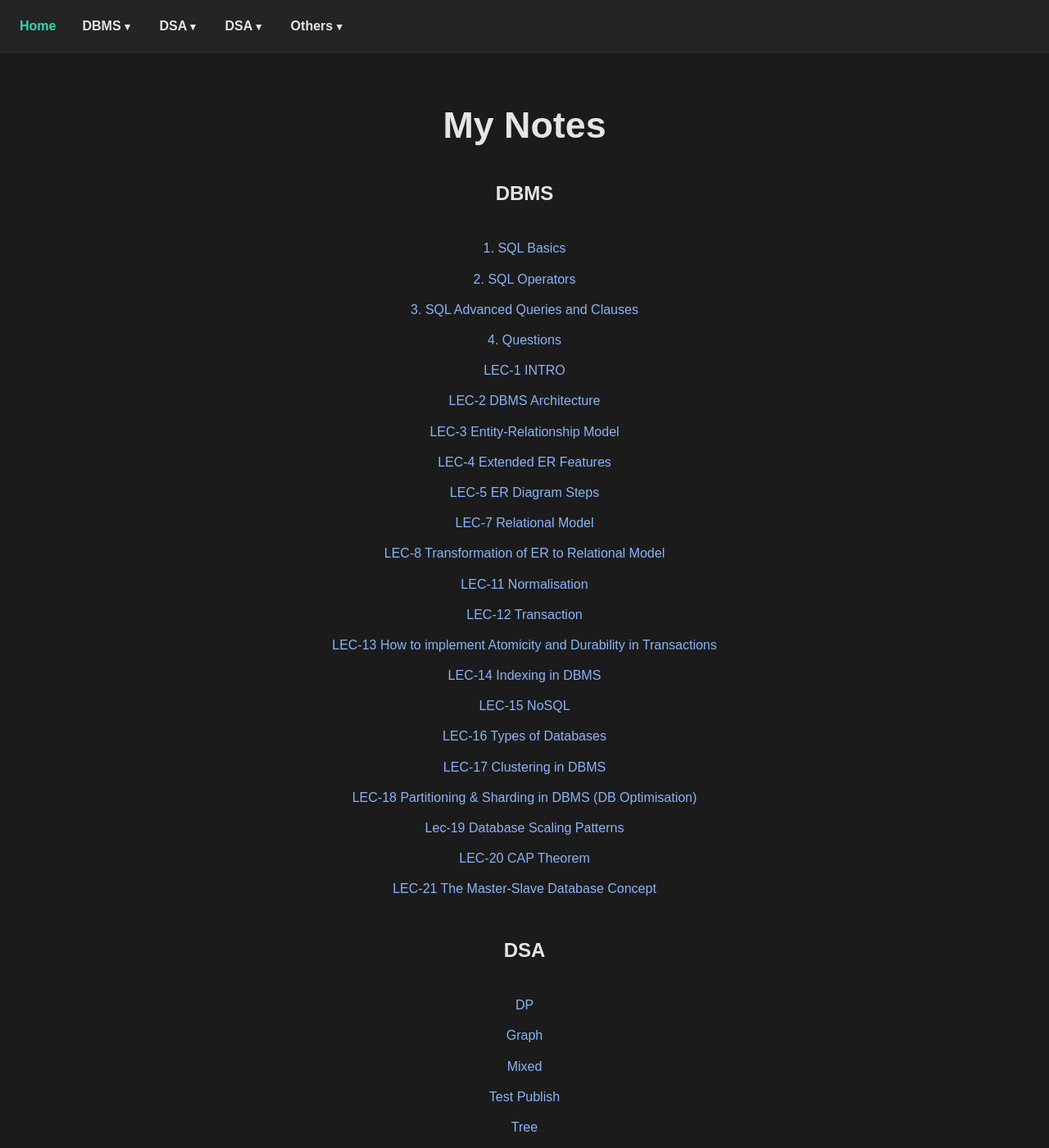
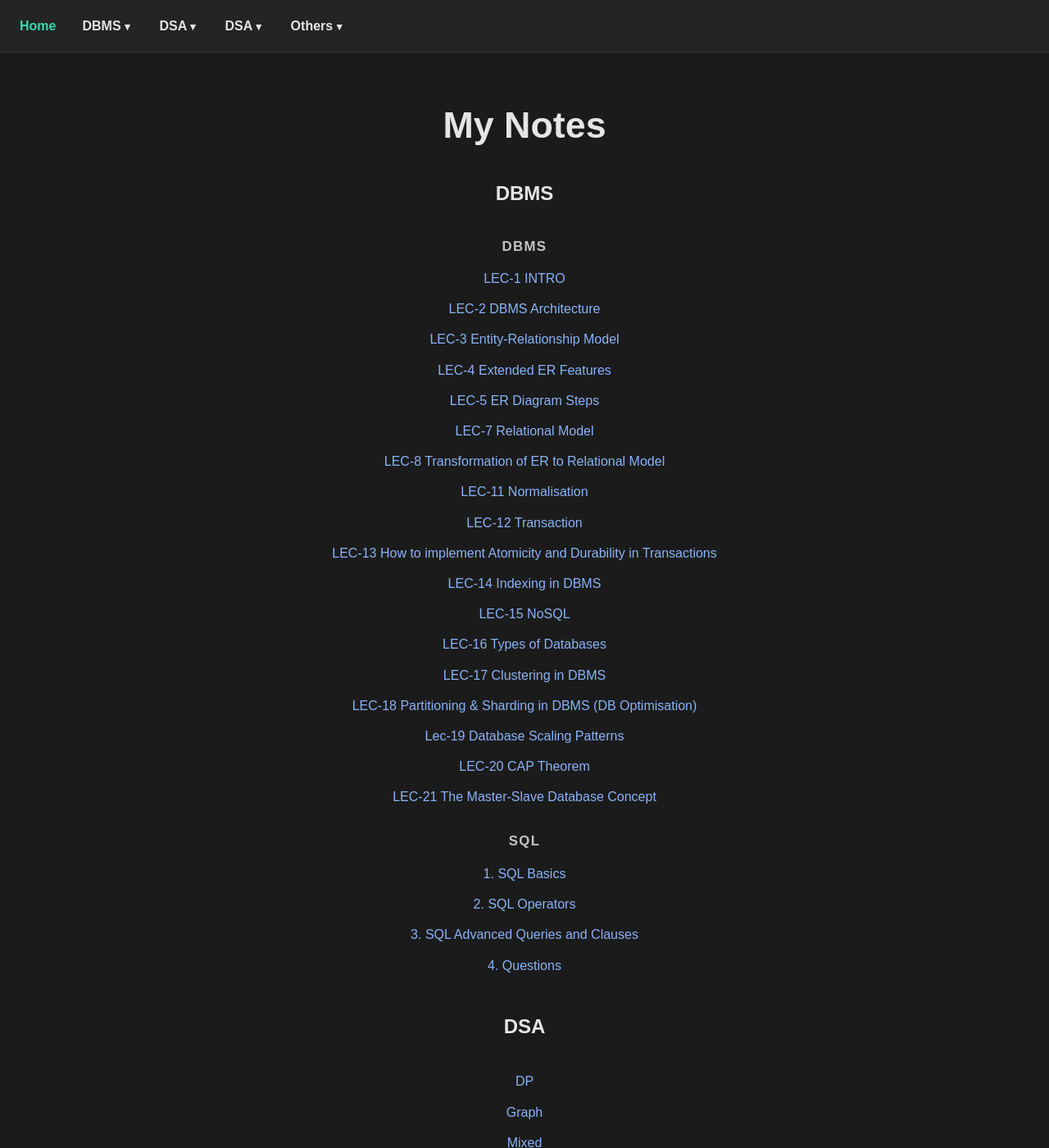
Before and after one commit to Mritunjay28/obsidian-notes, a Jekyll site: the page built from index.md, in a window 1280 px wide and 1400 px high. Shown: the whole window at 82% size. Built offline with Jekyll 4.4.1, drawn with Linux system fonts in a browser that asks for light colours.

Commit message:
Home page: sections and natural order

```diff
--- a/index.md
+++ b/index.md
@@ -6,14 +6,24 @@ title: Home
 <h1>My Notes</h1>
 {%- assign notes = site.pages | where_exp: "p", "p.path contains 'content/'" | sort: "path" -%}
 {%- assign last_group = "" -%}
+{%- assign last_sub = "" -%}
 {%- for n in notes -%}
 {%- assign parts = n.path | split: "/" -%}
 {%- if parts.size > 2 -%}
 {%- assign group = parts[1] -%}
+{%- assign sub = "" -%}
+{%- if parts.size > 3 -%}{%- assign sub_index = parts.size | minus: 2 -%}{%- assign sub = parts[sub_index] -%}{%- endif -%}
 {%- if group != last_group -%}
 {%- if last_group != "" -%}</ul>{%- endif -%}
-<h2>{% if group.size <= 4 %}{{ group | upcase }}{% else %}{{ group | capitalize }}{% endif %}</h2><ul class="home-list">
+<h2>{% if group.size <= 4 %}{{ group | upcase }}{% else %}{{ group | capitalize }}{% endif %}</h2>
 {%- assign last_group = group -%}
+{%- assign last_sub = "__none__" -%}
+{%- endif -%}
+{%- if sub != last_sub -%}
+{%- if last_sub != "__none__" -%}</ul>{%- endif -%}
+{%- if sub != "" -%}<h3 class="home-sub">{{ sub }}</h3>{%- endif -%}
+<ul class="home-list">
+{%- assign last_sub = sub -%}
 {%- endif -%}
 <li><a href="{{ n.url | relative_url }}">{{ n.name | remove: ".md" }}</a></li>
 {%- endif -%}
```
